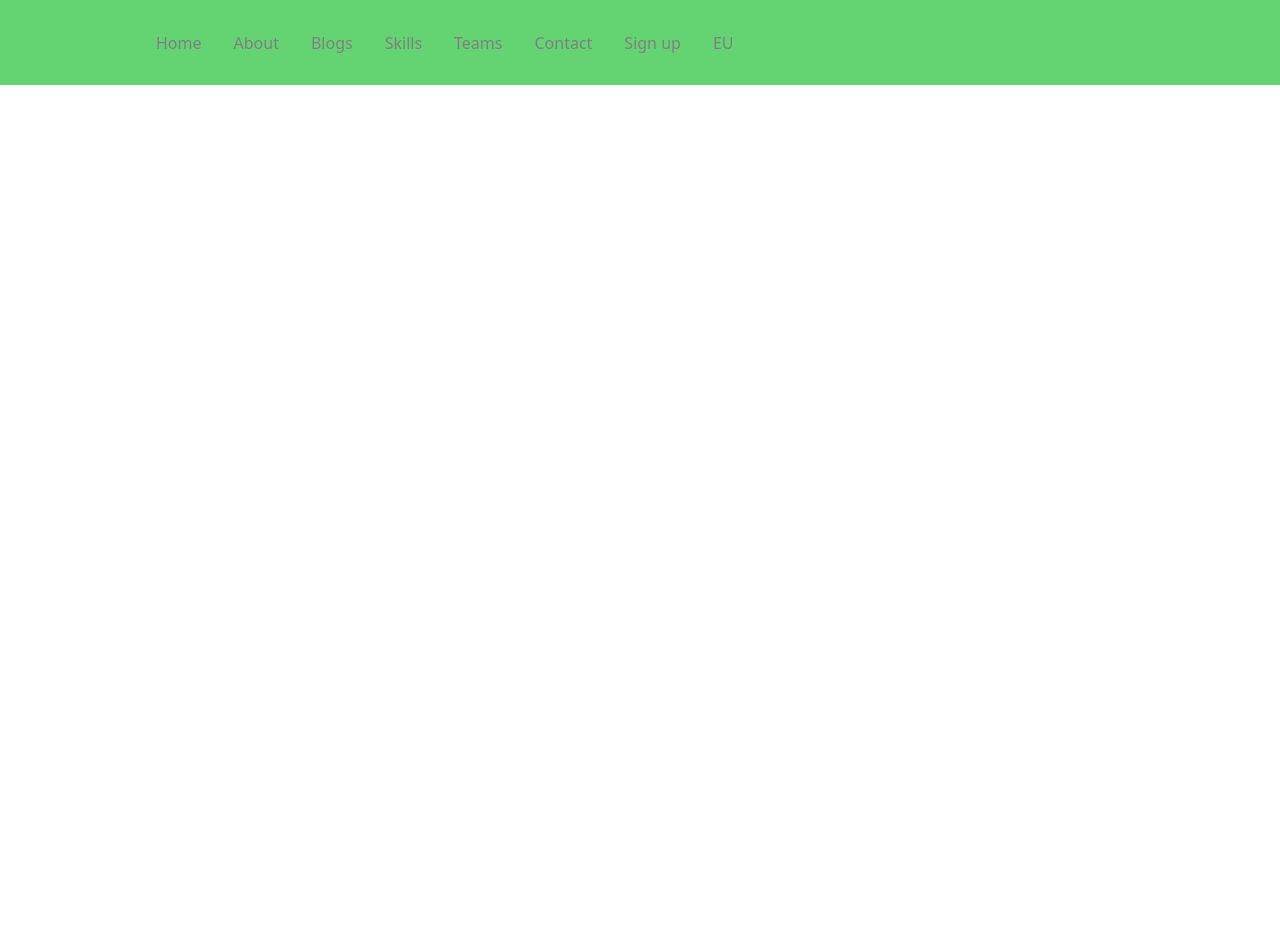
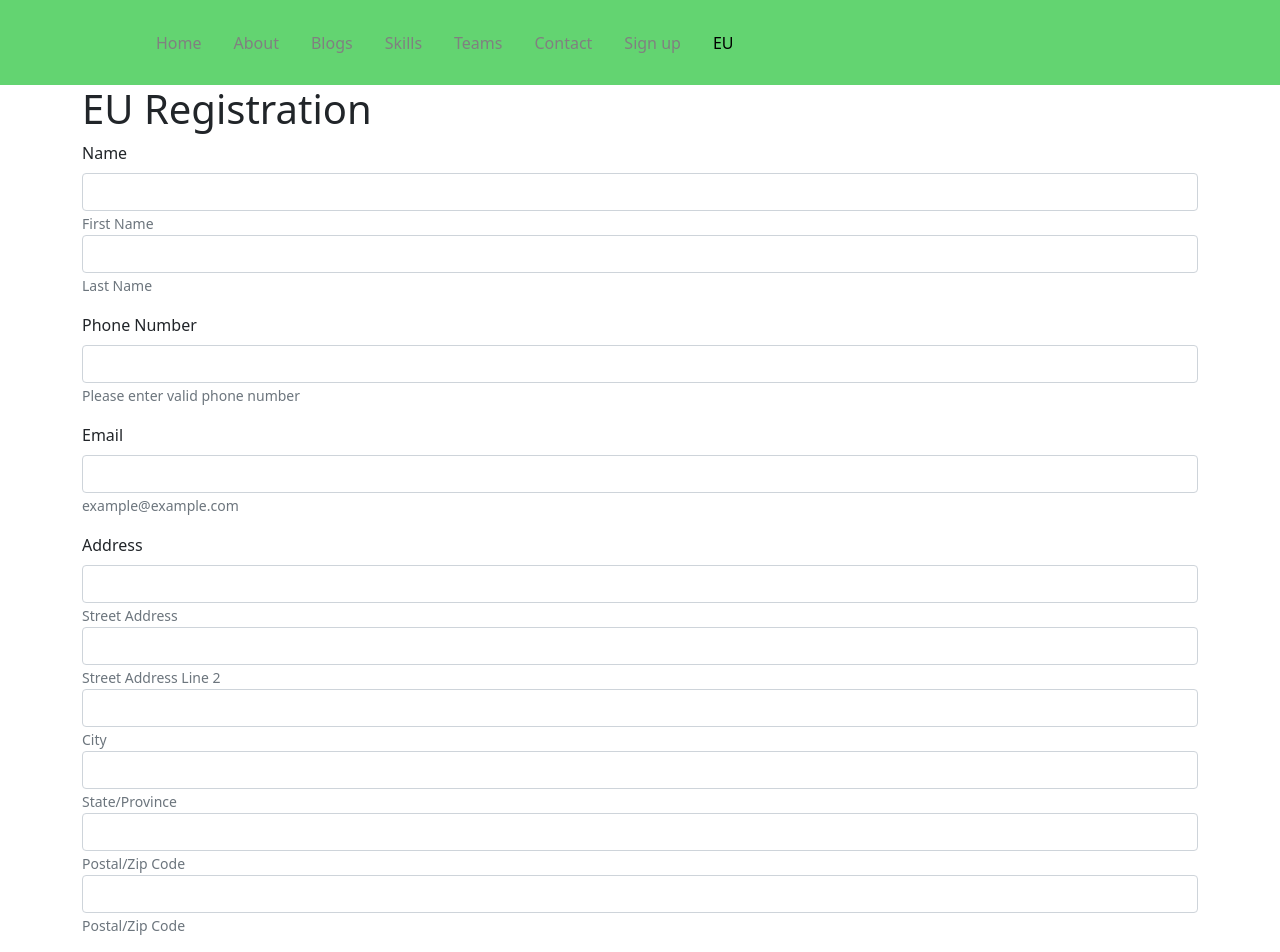
Before and after one commit to builtindoon/builtindoonproj, a React (Create React App) app: page /EU in a window 1280 px wide. Shown: the top 952 px of the page. Before the commit the page ends 800 px from the top, so only its background shows below. Built offline with nearby package versions, Linux system fonts and the light colour scheme.

Commit message:
added in eu registration page

```diff
--- a/src/App.js
+++ b/src/App.js
@@ -1,4 +1,8 @@
 import React from 'react';
+import {useState} from "react";
+import Form from 'react-bootstrap/Form';
+import Button from 'react-bootstrap/Button';
+
 import './App.css';
 import { BrowserRouter as Router, Routes, Route}
     from 'react-router-dom';
@@ -9,6 +13,7 @@ import SignUp from './views/signup';
 import Contact from './views/contact';
 import Team from './component/page/teams';
 import Skills from './component/page/skills';
+import EU from './views/eu';
 import Navbar from './components/Navbar';
  import NameForm from './views/nameform';
 
@@ -25,6 +30,7 @@ return (
         <Route path='/contact' element={<Contact/>} />
         <Route path='/signup' element={<SignUp/>} />
         <Route path='/register' element={<NameForm/>} />
+        <Route path='/EU' element={<EU/>} />
 
     </Routes>
     </Router>
--- a/src/components/Navbar/index.js
+++ b/src/components/Navbar/index.js
@@ -28,7 +28,7 @@ const Navbar = () => {
           <NavLink to="/signup" activeStyle>
             Sign up
             </NavLink>
-            <NavLink to="/euregistration" activeStyle>
+            <NavLink to="/EU" activeStyle>
             EU
             </NavLink>
          </NavMenu>
--- /dev/null
+++ b/src/views/eu.js
@@ -0,0 +1,126 @@
+import React from 'react';
+ import "bootstrap/dist/css/bootstrap.min.css";
+import Form from 'react-bootstrap/Form';
+import Button from 'react-bootstrap/Button';
+export class EU extends React.Component {
+    constructor(props) {
+      super(props);
+      this.state = {value: ''};
+
+      this.handleChange = this.handleChange.bind(this);
+      this.handleSubmit = this.handleSubmit.bind(this);
+    }
+
+    handleChange(event) {
+      this.setState({value: event.target.value});
+    }
+
+    handleSubmit(event) {
+      alert('A name was submitted: ' + this.state.value);
+      event.preventDefault();
+    }
+
+    render() {
+    return (
+        <div className="container">
+          <h1>EU Registration</h1>
+        <Form>
+      <Form.Group className="mb-3">
+        <Form.Label>Name</Form.Label>
+        <Form.Control type="text" />
+        <Form.Text className="text-muted">
+          First Name
+        </Form.Text>
+
+        <Form.Control type="text" />
+        <Form.Text className="text-muted">
+          Last Name
+        </Form.Text>
+      </Form.Group>
+
+      <Form.Group className="mb-3">
+        <Form.Label>Phone Number</Form.Label>
+        <Form.Control type="number" />
+        <Form.Text className="text-muted">
+         Please enter valid phone number
+        </Form.Text>
+      </Form.Group>
+
+      <Form.Group className="mb-3">
+        <Form.Label>Email</Form.Label>
+        <Form.Control type="email" />
+        <Form.Text className="text-muted">
+         example@example.com
+        </Form.Text>
+      </Form.Group>
+
+      <Form.Group className="mb-3">
+        <Form.Label>Address</Form.Label>
+        <Form.Control type="text" />
+        <Form.Text className="text-muted">
+         Street Address
+        </Form.Text>
+
+        <Form.Control type="text" />
+        <Form.Text className="text-muted">
+         Street Address Line 2
+        </Form.Text>
+
+        <Form.Control type="text" />
+        <Form.Text className="text-muted">
+         City
+        </Form.Text>
+
+        <Form.Control type="text" />
+        <Form.Text className="text-muted">
+         State/Province
+        </Form.Text>
+
+        <Form.Control type="text" />
+        <Form.Text className="text-muted">
+         Postal/Zip Code
+        </Form.Text>
+
+        <Form.Control type="text" />
+        <Form.Text className="text-muted">
+         Postal/Zip Code
+        </Form.Text>
+      </Form.Group>
+
+
+
+      <Form.Group>
+       <Form.Label>Registered Business:</Form.Label>
+       <Form.Check label="yes"/>
+       <Form.Check label="No"/>
+      </Form.Group>
+
+   <Form.Group className="mb-3">
+    <Form.Label>GST Number:</Form.Label>
+    <Form.Control type="number" />
+  </Form.Group>
+
+  <Form.Group className="mb-3">
+    <Form.Label>TAN Number:</Form.Label>
+    <Form.Control type="number" />
+  </Form.Group>
+
+  <Form.Group className="mb-3">
+    <Form.Label>Registered business Address</Form.Label>
+    <Form.Control type="text" />
+  </Form.Group>
+
+
+      <Button variant="none" type="submit">
+        Cancel
+      </Button>
+      <Button variant="success" type="submit">
+        Register
+      </Button>
+    </Form>
+    </div>
+        )
+      };
+  }
+
+  export default EU;
```
Also changed, not shown: src/views/eu_registration.js (deleted).
